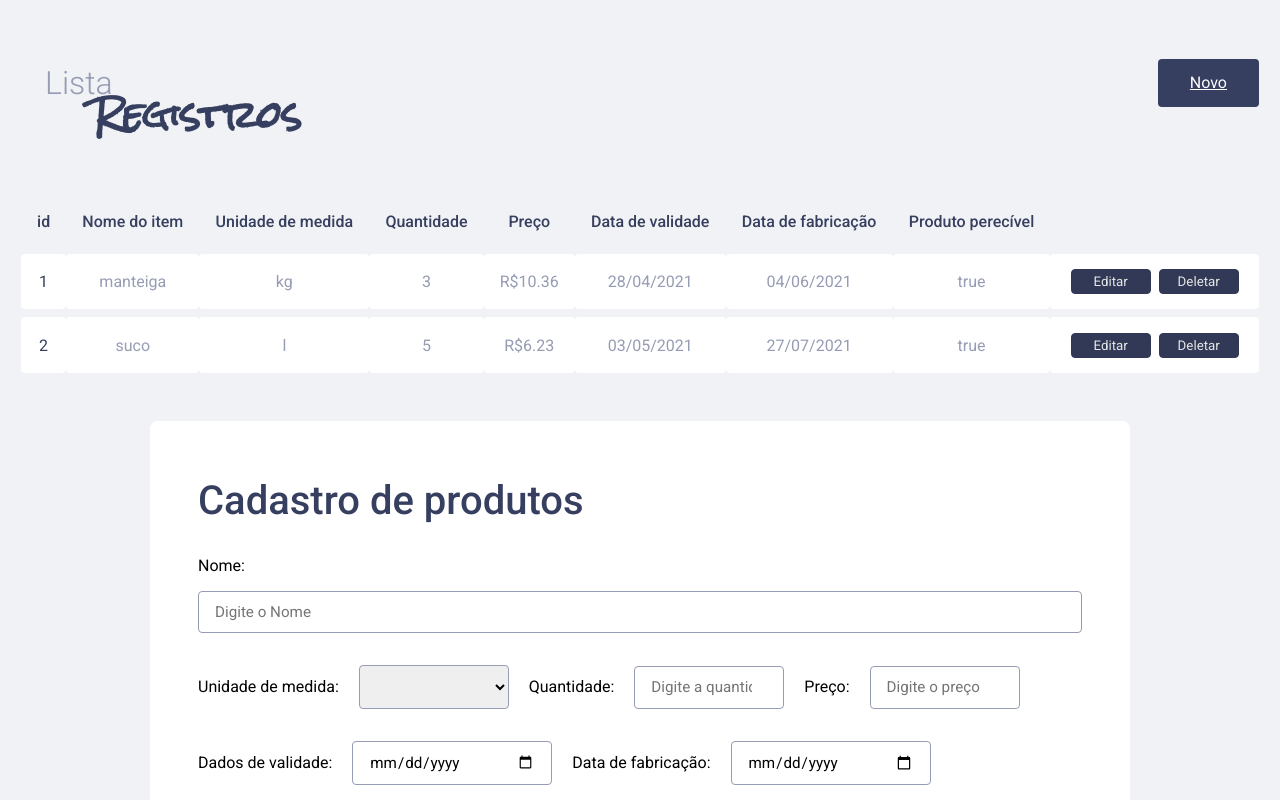
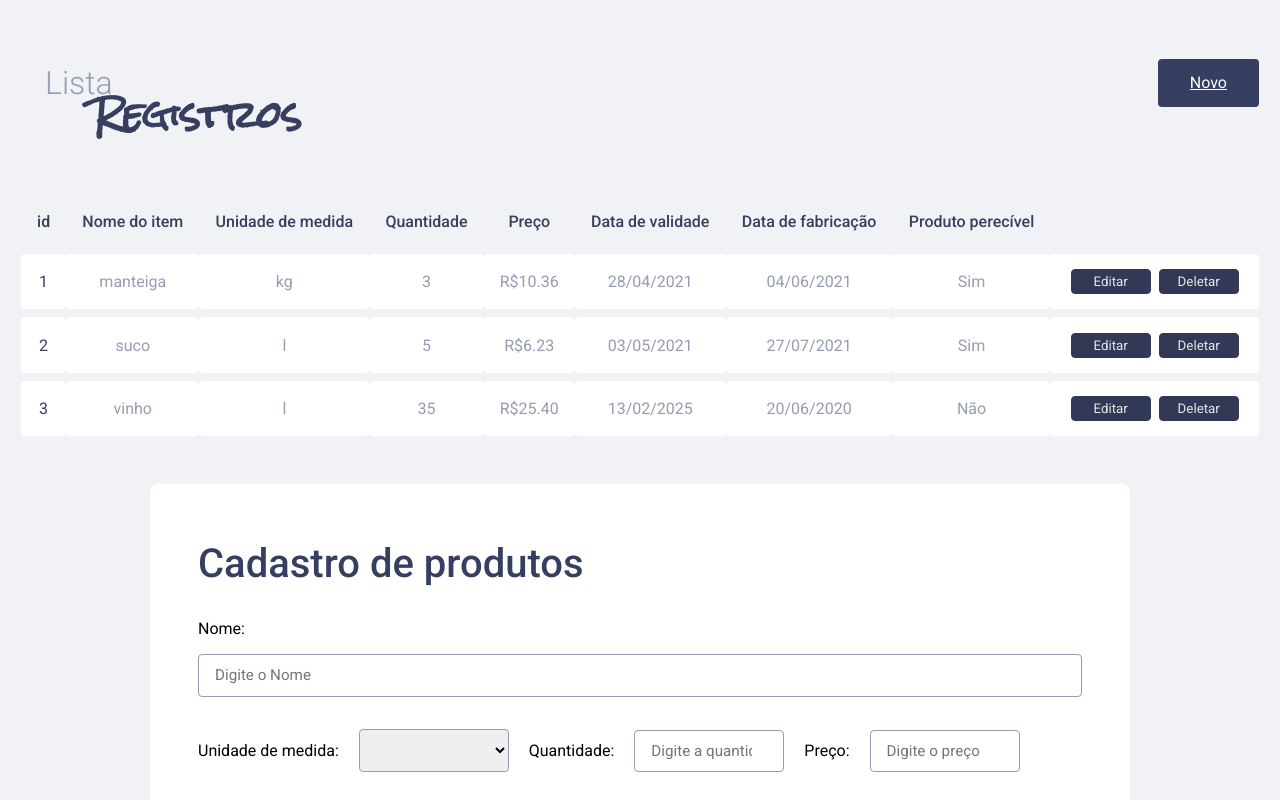
Before and after one commit to marianamitterlehner/item-registration, an Angular app in the folder item-registration/: page /form in a window 1280 px wide. Shown: the top 800 px of the page. Built offline with nearby package versions, Linux system fonts and the light colour scheme; data requests are answered from the project's data file.

Commit message:
finalizado

```diff
--- a/item-registration/src/app/modal-form/modal-form.component.html
+++ b/item-registration/src/app/modal-form/modal-form.component.html
@@ -30,6 +30,7 @@
           <option value="mg">miligrama</option>
           <option value="l">litro</option>
           <option value="ml">mililitro</option>
+          <option value="un">unidade</option>
         </select>
       </label>
 
@@ -54,18 +55,18 @@
 
     <div>
       <label>
+        Data de fabricação:
+        <input type="date"
+        [(ngModel)]="record.dateManufacture"
+        id="dateManufacture" name="dateManufacture"
+        required class="form-control">
+      </label>
+
+      <label>
         Dados de validade:
         <input type="date"
         [(ngModel)]="record.validityData"
         id="validityData" name="validityData"
-        required class="form-control">
-      </label>
-
-      <label>
-        Data de fabricação:
-        <input type="date"
-        [(ngModel)]="record.dateManufacture"
-        id="dateManufacture" name="dateManufacture"
         required class="form-control">
       </label>
     </div>
@@ -74,9 +75,10 @@
       <label>
         Produto perecível:
         <input type="checkbox"
+        ng-model="check"
         [(ngModel)]="record.perishableProduct"
         id="perishableProduct" name="perishableProduct"
-        required class="form-control">
+        class="form-control">
       </label>
     </div>
     <div class="button">
--- a/item-registration/src/app/modal-form/modal-form.component.ts
+++ b/item-registration/src/app/modal-form/modal-form.component.ts
@@ -38,7 +38,7 @@ export class ModalFormComponent {
       this.records = records;
     });
   }
-  // copia o carro para ser editado.
+  // copia o record para ser editado.
   editRecord(record: Records) {
     this.record = { ...record };
   }
--- a/item-registration/src/app/table-list/table-list.component.html
+++ b/item-registration/src/app/table-list/table-list.component.html
@@ -19,10 +19,10 @@
         <td>{{record.nameItem}}</td>
         <td>{{record.unitMeasurement}}</td>
         <td>{{record.quantity}}</td>
-        <td>{{record.price | currency:"BRL"}}</td>
+        <td>{{record.price.toFixed(2) | currency:"BRL"}}</td>
         <td>{{record.validityData | date:"dd/MM/yyyy"}}</td>
         <td>{{record.dateManufacture | date:"dd/MM/yyyy"}}</td>
-        <td>{{record.perishableProduct}}</td>
+        <td>{{record.perishableProduct ? 'Sim' : 'Não'}}</td>
         <td>
           <button type="button"  (click)="editRecord(record)">Editar</button>
           <button type="button"  (click)="deleteRecord(record)">Deletar</button>
--- a/item-registration/src/assets/data/db.json
+++ b/item-registration/src/assets/data/db.json
@@ -19,6 +19,15 @@
       "dateManufacture": "2021-07-27",
       "perishableProduct": true,
       "id": 2
+    },
+    {
+      "nameItem": "vinho",
+      "unitMeasurement": "l",
+      "quantity": 35,
+      "price": 25.3998,
+      "dateManufacture": "2020-06-20",
+      "validityData": "2025-02-13",
+      "id": 3
     }
   ]
 }
```
